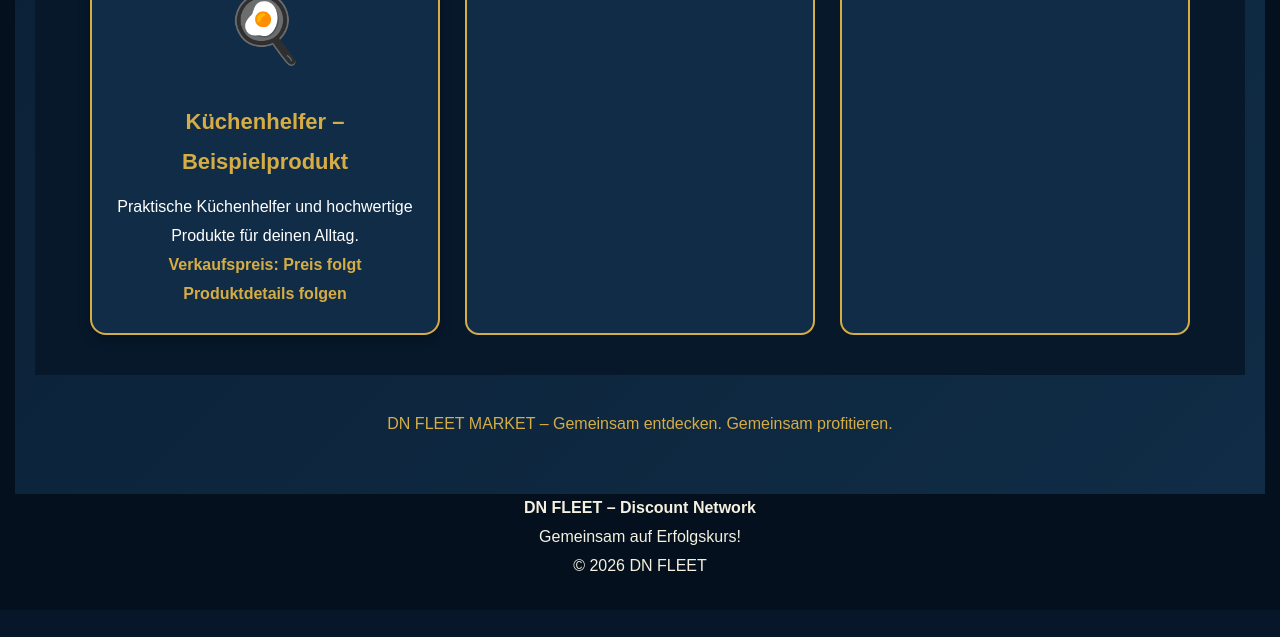
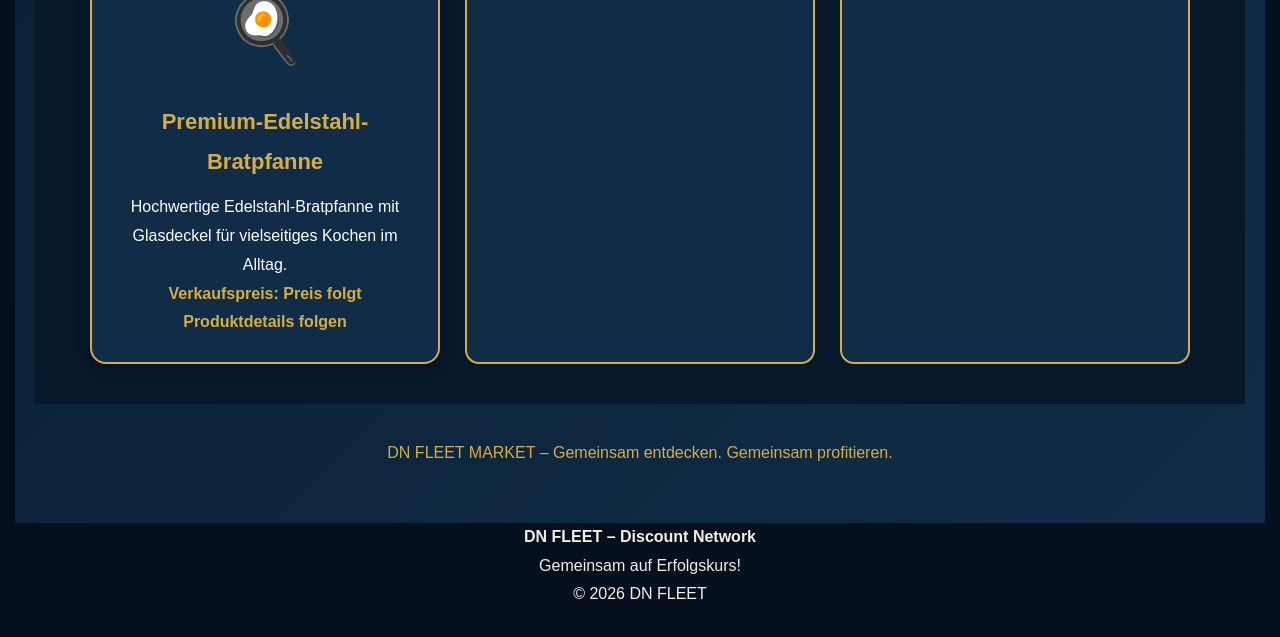
Before and after one commit to DNFLEET2026/dn-fleet-website, a plain HTML site: page index.html in a window 1280 px wide. Shown: the part 4204-4841 px from the top of the page. Before the commit the page ends 4814 px from the top, so only its background shows below. Drawn offline with Linux system fonts and the light colour scheme.

Commit message:
Bratpfannen-Produktbeschreibung aktualisiert

```diff
--- a/index.html
+++ b/index.html
@@ -506,11 +506,11 @@ margin:0 auto;
     font-size:22px;
     margin-bottom:12px;
   ">
-    Küchenhelfer – Beispielprodukt
+    Premium-Edelstahl-Bratpfanne
   </h3>
 
   <p style="color:white;">
-    Praktische Küchenhelfer und hochwertige Produkte für deinen Alltag.
+    Hochwertige Edelstahl-Bratpfanne mit Glasdeckel für vielseitiges Kochen im Alltag.
   </p>
 
   <p style="color:#d6ad45;font-weight:bold;">
```
